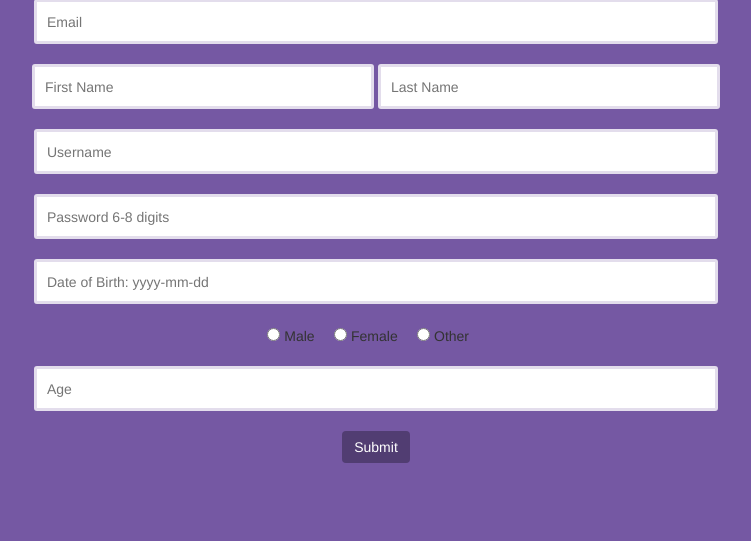
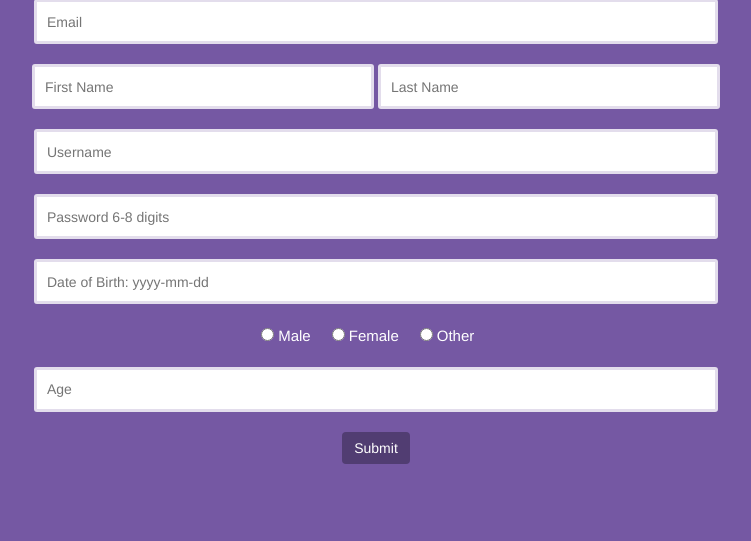
Before and after one commit to ZiliZhang/ovo, a Django app: page /reg in a window 1280 px wide. Shown: the part 108-649 px from the top of the page, without its empty margins (264-1015 px from the left). Run offline with Django 3.2, Linux system fonts and the light colour scheme; some libraries are stand-ins or nearby versions.

Commit message:
re-implemented login form with Django form and changed css

```diff
--- a/hello/templates/reg.html
+++ b/hello/templates/reg.html
@@ -22,7 +22,7 @@
 		            {{form.username}}<br><br>
 		            {{form.password}}<br><br>
 		            {{form.birth_date}}<br><br>
-		            <div style="display: inline">
+		            <div style="display: inline; color:#ffffff; font-size:15px">
 			            {% for choice in form.gender %}
   							{{ choice.tag }}&nbsp;{{ choice.choice_label }}	&nbsp;&nbsp;&nbsp;
   						{% endfor %}
```
